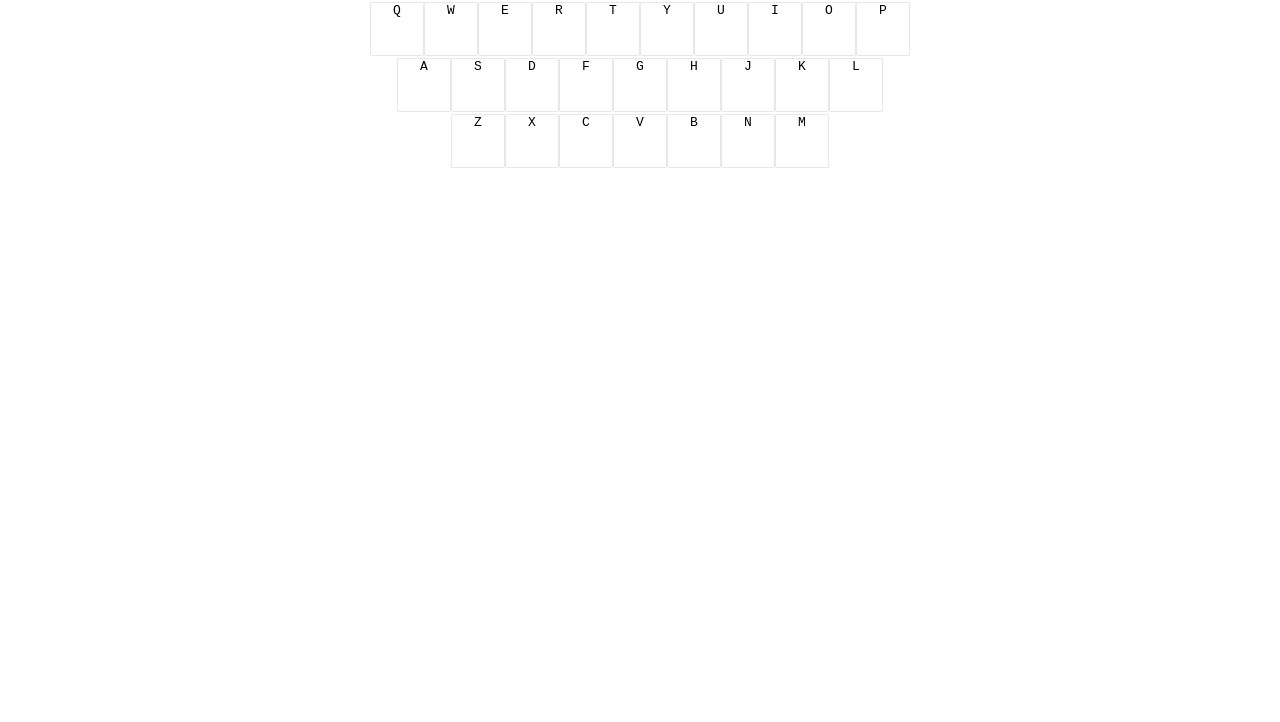
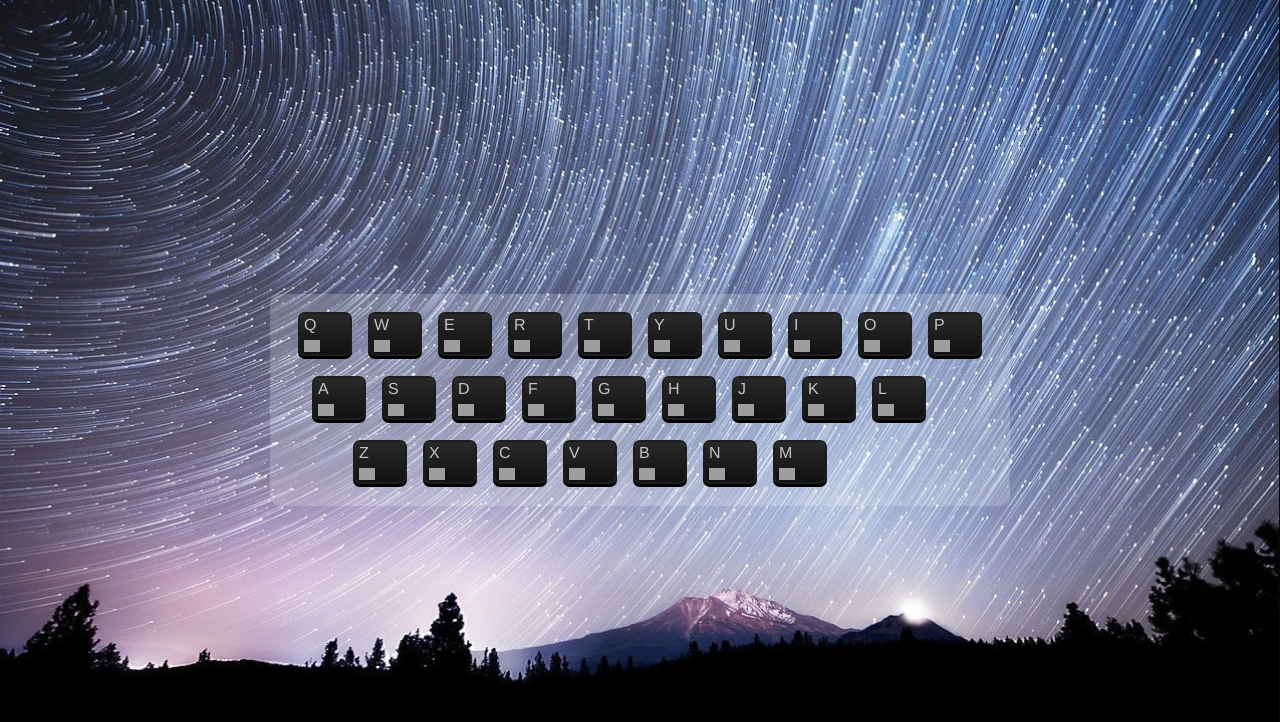
Before and after one commit to TongWenQian/nav-demo, a plain HTML site: page index.html in a window 1280 px wide. Drawn offline with Linux system fonts and the light colour scheme; grey boxes are pictures that could not be loaded.

Commit message:
第二次提交

```diff
--- a/index.html
+++ b/index.html
@@ -8,12 +8,81 @@
     <body>
         <header></header>
         <main>
-        <div class="wrapper" id="yyy">
+        <div class="wrapper" id="main">
         </div>
         </main>
 
         <footer></footer>
         <script>
+            //1.初始化数据
+            var hashA = init();
+            var keys = hashA['keys']
+            var hash = hashA['hash']
+
+
+
+            //2.生成键盘
+            //遍历keys，形成kbd标签
+            generateKeyboard(keys,hash)
+
+
+            //3.监听用户动作
+            listenToUser(hash)
+
+            //下面是工具函数
+            function tag(tagName) {
+                return document.createElement(tagName)
+            }
+
+            function getFromLocalStorage(name){
+                return JSON.parse(localStorage.getItem(name)||'null')
+            }
+
+            function createSpan(textContent){
+                var span=tag('span')
+                span.className='text'
+                span.textContent=textContent
+                return span
+            }
+
+            function createButton(id){
+                var button=tag('button')
+                button.textContent='编辑'
+                button.id = id
+                button.onclick=function(abcd){
+                    //console.log('我被点击了')
+                    var button2= abcd['target']
+                    var img2=button2.previousSibling
+                    var key = button2['id']
+
+                    var wz=prompt('给我一个网址')
+                    hash[key]=wz
+                    img2.src='https://'+wz+'/favicon.ico'
+                    img2.onerror = function(e){
+                        e.target.src='//i.loli.net/2017/11/10/5a05afbc5e183.png'
+                    }
+                    localStorage.setItem('zzz',JSON.stringify(hash));
+                    //console.log(key)
+                }
+                return button
+            }
+
+            function createImage(domain) {
+                var img = tag('img')
+                if(domain){
+                    img.src='https://'+domain+'/favicon.ico'
+                }else{
+                    img.src='//i.loli.net/2017/11/10/5a05afbc5e183.png'
+                }
+                img.onerror=function(e){
+                    e.target.src='//i.loli.net/2017/11/10/5a05afbc5e183.png'
+                }
+                return img
+            }
+
+
+            function init() {
+                //1.时间
                 var keys={
                     '0':{0:'q',1:'w',2:'e',3:'r',4:'t',5:'y',6:'u',7:'i',8:'o',9:'p',length:10},
                     '1':{0:'a',1:'s',2:'d',3:'f',4:'g',5:'h',6:'j',7:'k',8:'l',length:9},
@@ -21,48 +90,56 @@
                     'length':3
                 }
                 var hash={
-                'q':'qq.com',
+                    'q':'www.qq.com',
                     'w':'weibo.com',
                     'e':'ele.me',
                     'z':'zhihu.com'
                 }
 
-            var hashInLocalStorage=JSON.parse(localStorage.getItem('zzz')||'null')
+                var hashInLocalStorage=getFromLocalStorage('xxx')
                 if(hashInLocalStorage){
                     hash=hashInLocalStorage
                 }
+                return{
+                    'keys':keys,
+                    'hash':hash
+                }
+            }
 
-            //遍历keys，形成kbd标签
-            index=0
-            while(index<keys['length']){
-                divXXX=document.createElement('div')
-                yyy.appendChild(divXXX)
-                row=keys[index]
-                index2=0
-                while(index2<row['length']){
-                    kbdX=document.createElement('kbd')
-                    kbdX.textContent=row[index2]
-                    buttonX=document.createElement('button')
-                    buttonX.textContent='编辑'
-                    buttonX.id = row[index2]
-                    buttonX.onclick=function(abcd){
-                       //console.log('我被点击了')
-                       key = abcd['target']['id']
-                       wz=prompt('给我一个网址')
-                       hash[key]=wz
-                       localStorage.setItem('zzz',JSON.stringify(hash));
-                       //console.log(key)
+            function generateKeyboard(keys,hash) {
+                for(var index=0;index<keys['length'];index=index+1){
+                    var div=tag('div')
+                    div.className='row'
+
+                    main.appendChild(div)
+                    var row=keys[index]
+                    var index2=0
+                    for(var index2=0;index2<row['length'];index2=index2+1){
+                        var span=createSpan(row[index2])
+
+                        var button = createButton(row[index2])
+
+                        var img=createImage(hash[row[index2]])
+
+                        var kbd=tag('kbd')
+                        kbd.className='keyColor'
+
+                        kbd.appendChild(span)
+                        kbd.appendChild(button)
+                        kbd.appendChild(img)
+
+
+                        div.appendChild(kbd)
                     }
-                    kbdX.appendChild(buttonX)
-                    divXXX.appendChild(kbdX)
-                    index2=index2+1
                 }
-                index=index+1
             }
+
+            function listenToUser(hash){
                 document.onkeypress=function(kkkk){
-                key=kkkk['key']
-                website=hash[key]
+                    var key=kkkk['key']
+                    var website=hash[key]
                     window.open('http://'+website,'_blank')
+                }
             }
         </script>
     </body>
--- a/style.css
+++ b/style.css
@@ -1,6 +1,11 @@
 *{
     margin: 0;
     padding:0;
+}
+body{
+    background: black url("wall.jpg") no-repeat center center;
+    width: 100%;
+    background-size: cover;
 }
 kbd{
     border: 1px solid #e7e7e7;
@@ -33,8 +38,51 @@ button {
 }
 main{
     text-align: center;
+    display: flex;
+    justify-content: center;
+    align-items: center;
+    height: 100vh;
+}
+.wrapper{
+    background: rgba(255,255,255,0.2);
+    border-radius: 10px;
+}
+#main{
+    display: inline-block;
 }
 
-#yyy{
-    display: inline-block;
+#main>div:nth-child(2){
+    margin-left: -22px;
 }
+#main>div:nth-child(3){
+    margin-left: -80px;
+}
+.keyColor{
+    width: 50px;
+    height: 40px;
+    background: linear-gradient(to bottom, #292929 0%,#111111 100%);
+    border: none;
+    color: #c5c5c5;
+    border-radius: 5px;
+    box-shadow: 0 0 0 1px #1A1B1C,0 0 0 2px #1E2020,0 3px 0 2px #000000;
+    font-size: 16px;
+    font-family: Helvetica;
+    position: relative;
+}
+.row{
+    margin:20px;
+}
+.row .keyColor{
+    margin: 0 10px;
+}
+.keyColor img{
+    width: 16px;
+    position: absolute;
+    left:4px;
+    bottom: 2px;
+}
+.keyColor span{
+    position:absolute;
+    left: 4px;
+    top:2px;
+}
```
Also changed, not shown: wall.jpg (added). Lines whose indentation alone changed are shown as unchanged.
